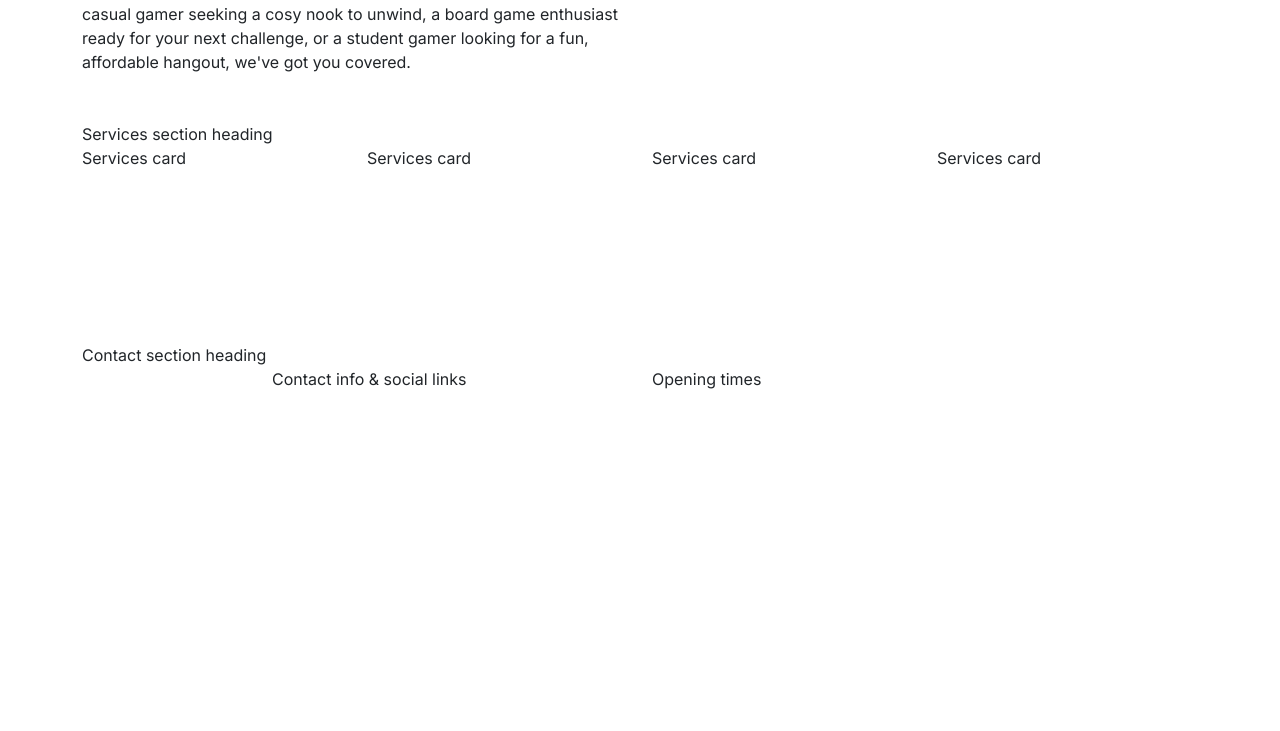
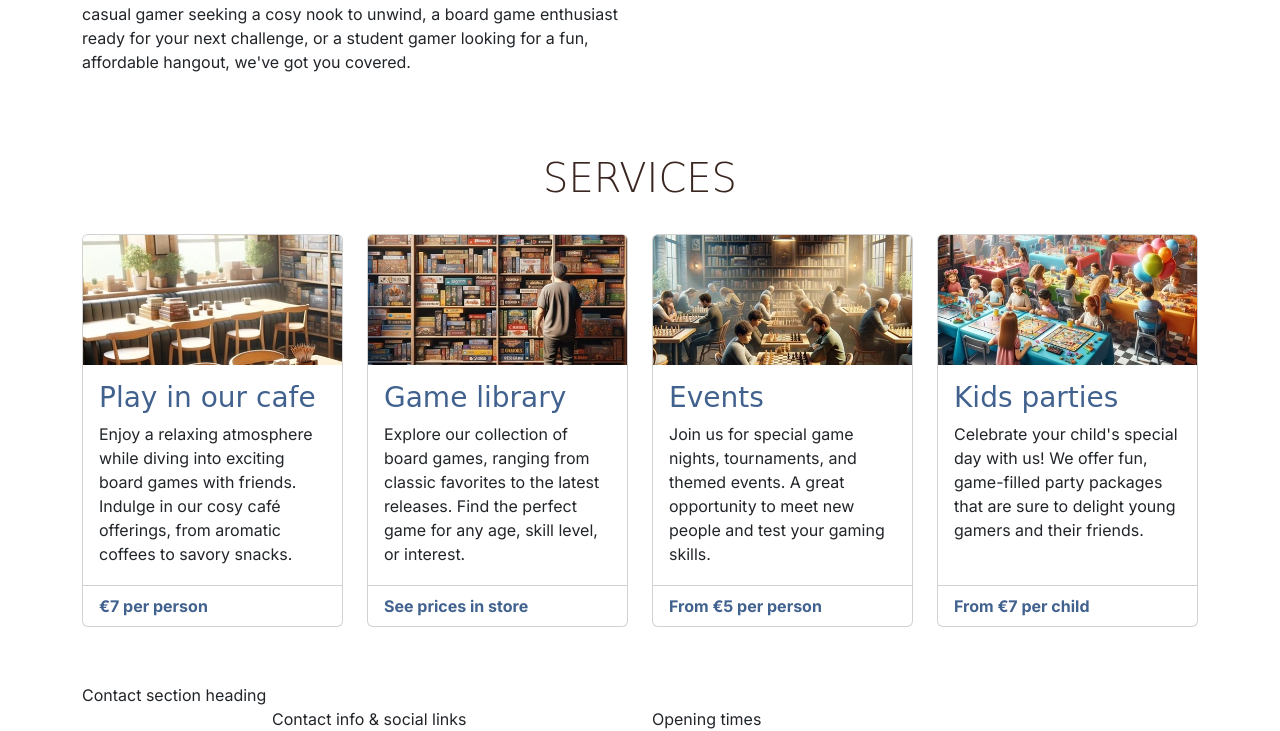
Before and after one commit to j-mlo/boardwalk-games, a plain HTML site: page index.html in a window 1280 px wide. Shown: the part 409-1140 px from the top of the page. Before the commit the page ends 800 px from the top, so only its background shows below. Drawn offline with nearby package versions, Linux system fonts and the light colour scheme; a web font is replaced by a local one.

Commit message:
Add and style services setion cards

```diff
--- a/assets/css/style.css
+++ b/assets/css/style.css
@@ -21,7 +21,15 @@ body {
 h1, h2, h3 {
     font-family: var(--secondary-font);
     color: var(--primary-color);
+}
+
+h1,
+h2 {
     text-transform: uppercase;
+}
+
+h2 {
+    margin-bottom: 2rem;
 }
 
 .sub-heading-color {
@@ -48,6 +56,18 @@ h1, h2, h3 {
     font-family: var(--secondary-font);
 }
 
+/* Services section */
+
+#services .card-footer {
+    font-weight: bold;
+    color: var(--highlight-colour);
+    background-color: transparent;
+}
+
+#services .card {
+    margin-bottom: 1.5rem;
+}
+
 /* grid visualisation css for testing */
 
 /*.container,
@@ -59,3 +79,37 @@ h1, h2, h3 {
     border: 2px solid white;
     background-color: lightgray;
 }*/
+
+/* Media queries */
+
+/* Medium devices (tablets, 768px and up) */
+@media screen and (min-width:768px) {
+    /* Make all services cards the same height for consistency */
+    #services .card-body {
+        min-height: 191px;
+    }
+}
+
+/* Large devices (small laptops, 992px and up) */
+@media screen and (min-width:992px) {
+    /* Make all services cards the same height for consistency */
+    #services .card-body {
+        min-height: auto;
+    }
+}
+
+/* XL devices (laptops, 1200px and up) */
+@media screen and (min-width:1200px) {
+    /* Make all services cards the same height for consistency */
+    #services .card-body {
+        min-height: 220px;
+    }
+}
+
+/* XXL devices (small laptops, 1400px and up) */
+@media screen and (min-width:1400px) {
+    /* Make all services cards the same height for consistency */
+    #services .card-body {
+        min-height: 195px;
+    }
+}
--- a/index.html
+++ b/index.html
@@ -114,13 +114,79 @@
     <!-- main element to hold all key sections of the home page. It is not part of the grid structure -->
     <main>
         <!-- Services section -->
-        <section class="container">
+        <section id="services" class="container section">
             <div class="row">
-                <div class="col-12">Services section heading</div>
-                <div class="col-12 col-md-6 col-xl-3">Services card</div>
-                <div class="col-12 col-md-6 col-xl-3">Services card</div>
-                <div class="col-12 col-md-6 col-xl-3">Services card</div>
-                <div class="col-12 col-md-6 col-xl-3">Services card</div>
+                <div class="col-12 text-center">
+                    <h2 class="display-6">Services</h2>
+                </div>
+                <div class="col-12 col-md-6 col-xl-3">
+                    <div class="card">
+                        <img src="assets/images/services-1.webp" class="card-img-top"
+                            alt="Boardwalk games cafe table by a window, stacks of boardgames can be seen on the table" >
+                        <div class="card-body">
+                            <h3 class="card-title sub-heading-color">Play in our cafe</h3>
+                            <p class="card-text">
+                                Enjoy a relaxing atmosphere while diving into exciting board
+                                games with friends. Indulge in our cosy café offerings, from
+                                aromatic coffees to savory snacks.
+                            </p>
+                        </div>
+                        <div class="card-footer">
+                            <p class="mb-0">€7 per person</p>
+                        </div>
+                    </div>
+                </div>
+                <div class="col-12 col-md-6 col-xl-3">
+                    <div class="card">
+                        <img src="assets/images/services-2.webp" class="card-img-top"
+                            alt="Board games stacked in bookshelves, a man can be seen browsing the shelves" />
+                        <div class="card-body">
+                            <!-- bootstrap cards come as h5 by default, changed to h3 to fit project heading hierarchy -->
+                            <h3 class="card-title sub-heading-color">Game library</h3>
+                            <p class="card-text">
+                                Explore our collection of board games, ranging from classic
+                                favorites to the latest releases. Find the perfect game for
+                                any age, skill level, or interest.
+                            </p>
+                        </div>
+                        <div class="card-footer">
+                            <p class="mb-0">See prices in store</p>
+                        </div>
+                    </div>
+                </div>
+                <div class="col-12 col-md-6 col-xl-3">
+                    <div class="card">
+                        <img src="assets/images/services-3.webp" class="card-img-top">
+                        <div class="card-body">
+                            <h3 class="card-title sub-heading-color">Events</h3>
+                            <p class="card-text">
+                                Join us for special game nights, tournaments, and themed
+                                events. A great opportunity to meet new people and test your
+                                gaming skills.
+                            </p>
+                        </div>
+                        <div class="card-footer">
+                            <p class="mb-0">From €5 per person</p>
+                        </div>
+                    </div>
+                </div>
+                <div class="col-12 col-md-6 col-xl-3">
+                    <div class="card">
+                        <img src="assets/images/services-4.webp" class="card-img-top"
+                            alt="A kids party being held at Boardwalk Games" >
+                        <div class="card-body">
+                            <h3 class="card-title sub-heading-color">Kids parties</h3>
+                            <p class="card-text">
+                                Celebrate your child's special day with us! We offer fun,
+                                game-filled party packages that are sure to delight young
+                                gamers and their friends.
+                            </p>
+                        </div>
+                        <div class="card-footer">
+                            <p class="mb-0">From €7 per child</p>
+                        </div>
+                    </div>
+                </div>
             </div>
         </section>
     </main>
```
